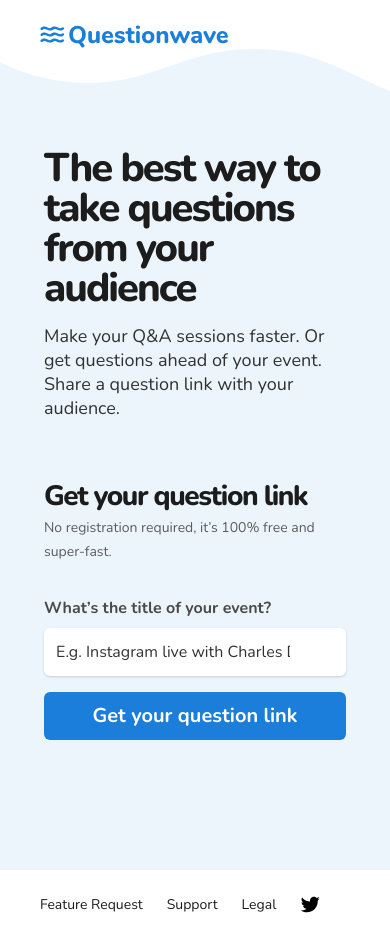
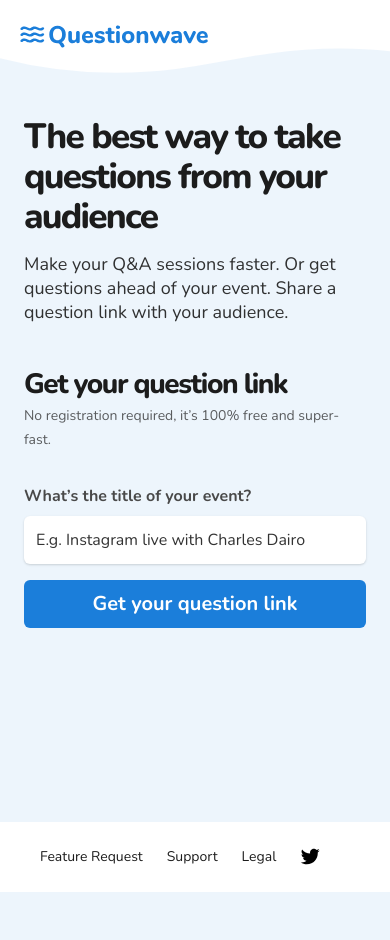
Before and after one commit to Adetoro/Questionwave-api, a React (Create React App) app in the folder client/: page / in a window 390 px wide. After the commit the page ends 892 px from the top, so only its background shows below. Built offline with nearby package versions, Linux system fonts and the light colour scheme; no server answers.

Commit message:
edited home page style to show buttons on mobile

```diff
--- a/client/src/components/AskQuestion/AskQuestion.js
+++ b/client/src/components/AskQuestion/AskQuestion.js
@@ -20,7 +20,6 @@ function AskQuestion(props) {
         //it triggers by pressing the enter key
       if (event.key ===  'Enter') {
         handleSubmit();
-        console.log("handle keypress");
       }
     };
 
--- a/client/src/components/Header/Header.js
+++ b/client/src/components/Header/Header.js
@@ -7,17 +7,17 @@ import './header.css';
 function Header({history}) {
     return (
       <div className=" sm:w-12/12 mx-auto  top-0 bg-white">
-        <div className=" md:w-10/12 mx-auto px-10
+        <div className=" md:w-10/12 mx-auto sm:px-10 px-5
         pt-5  ">
           <div className="cursor-pointer" onClick={() => history.push('/')}>
             <img  alt='logo' src={logo} className="image-rendering"/>
           </div>
         </div>
         <div className="custom-shape-divider-top-1617219337">
-          <svg data-name="Layer 1" xmlns="http://www.w3.org/2000/svg" viewBox="0 0 1200 120" preserveAspectRatio="none">
+          <svg  xmlns="http://www.w3.org/2000/svg" viewBox="0 0 900 170" preserveAspectRatio="none">
           <path d="M321.39,56.44c58-10.79,114.16-30.13,172-41.86,82.39-16.72,168.19-17.73,250.45-.39C823.78,31,906.67,72,985.66,92.83c70.05,18.48,146.53,26.09,214.34,3V0H0V27.35A600.21,600.21,0,0,0,321.39,56.44Z" class="shape-fill"></path>
          </svg>
-</div>
+        </div>
       </div>
 
 
--- a/client/src/components/QuestionUnit/QuestionUnit.js
+++ b/client/src/components/QuestionUnit/QuestionUnit.js
@@ -59,7 +59,7 @@ const QuestionUnit = (props) => {
 
                     setTimeout(() => {
                         upvoteDuplicateNotif.style.visibility = "hidden";
-                    }, 2000);
+                    }, 5000);
                 }
                 else {
                     let newUpvote =  questionUpvotes + 1 ;
@@ -82,7 +82,7 @@ const QuestionUnit = (props) => {
 
                     setTimeout(() => {
                         upvoteSuccessNotif.style.visibility = "hidden";
-                    }, 1000);
+                    }, 5000);
 
 
                     fetch('/api/q/:id', {
--- a/client/src/pages/Home/Home.js
+++ b/client/src/pages/Home/Home.js
@@ -32,6 +32,14 @@ const Home = props => {
         props.onChange(event.target.value);
     }
     //console.log("title length " +props.Title.length)
+
+    const handleKeypress = event => {
+        //it triggers by pressing the enter key
+      if (event.key ===  'Enter') {
+        handleSubmit();
+        console.log("keypress");
+      }
+    };
 
     function handleSubmit(event) {
         let titleLength = props.Title.length;
@@ -77,16 +85,16 @@ const Home = props => {
 
     return (
         <div  className="sm:w-12/12 mx-auto min-h-screen relative">
-            <div id=" " className=" md:w-10/12 mx-auto px-10  pb-20">
+            <div id=" " className=" md:w-10/12 mx-auto sm:px-10 px-5  pb-20">
                 <div  className='flex w-full  pb-10  p-1 home_container md:space-x-2 max-w-full '>
-                    <div className="lg:w-6/12 text-left pt-24 ">
+                    <div className="lg:w-6/12 text-left sm:pt-24 pt-16 ">
                         <div  className='lg:w-full  '>
-                            <p className='text-4xl font-extrabold tracking-tighter leading-10'>The best way to take questions from your audience</p>
+                            <p className='sm:text-4xl sz35_text font-extrabold tracking-tighter leading-10'>The best way to take questions from your audience</p>
                             <p className=' opacity-90 leading-6 mt-4 sz18_text'>Make your Q&A sessions faster. Or get questions ahead of your event. Share a question link with your audience.</p>
                         </div>
 
                         <div className='space-y-2 lg:w-9/12 '>
-                            <p className='text-3xl font-extrabold tracking-tighter mt-16 leading-6 '>Get your question link</p>
+                            <p className='text-3xl font-extrabold tracking-tighter sm:mt-16 mt-12 leading-6 '>Get your question link</p>
                             <p className=' opacity-70 leading-6 sz14_text '>No registration required, it’s 100% free and super-fast.</p>
                         </div>
 
@@ -102,6 +110,7 @@ const Home = props => {
                                         required
                                         placeholder="E.g. Instagram live with Charles Dairo"
                                         onChange = {handleChange}
+                                        onKeyPress= {handleKeypress}
                                         className="rounded-md text-black-500 pl-3
                                         focus:outline-none focus:ring focus:-mid_blue shadow w-full h-12 placeholder-mid_gray" />
 
@@ -128,7 +137,7 @@ const Home = props => {
                     </div>
 
                     <div id="hide_this " className='lg:w-6/12 pt-10 home_background'>
-                        <div className="phone_mockup ">
+                        <div className="phone_mockup image-rendering">
                             {/* <img alt='demo' src={demo} className='object-center'/>   */}
                         </div>
                         {/* <img alt='demo' src={demo}   className='image-rendering rotate_this hp_image ' /> */}
--- a/client/src/pages/Home/home.css
+++ b/client/src/pages/Home/home.css
@@ -77,3 +77,7 @@
   height:3rem;
   visibility: hidden;
 }
+
+.sz35_text{
+  font-size: 2.2rem;
+}
--- a/client/src/pages/Link/LinkPage.js
+++ b/client/src/pages/Link/LinkPage.js
@@ -123,11 +123,14 @@ const LinkPage = (props) => {
                         </div>
                     </div>
 
-                    <div id="editTitle" className="mt-8 flex items-center" >
+                    <div id="editTitle" className="mt-8 flex items-center w-full" >
                         <EdiText
                             editOnViewClick
-
-                            type="text" className=" text-2xl font-extrabold" value={props.value} onSave={handleSave} />
+                            submitOnEnter
+                            type="text"
+                            className=" text-2xl font-extrabold"
+                            value={props.value}
+                            onSave={handleSave} />
                         {/* <div className="text-3xl font-extrabold">
                         {props.Title}
                         </div>
```
